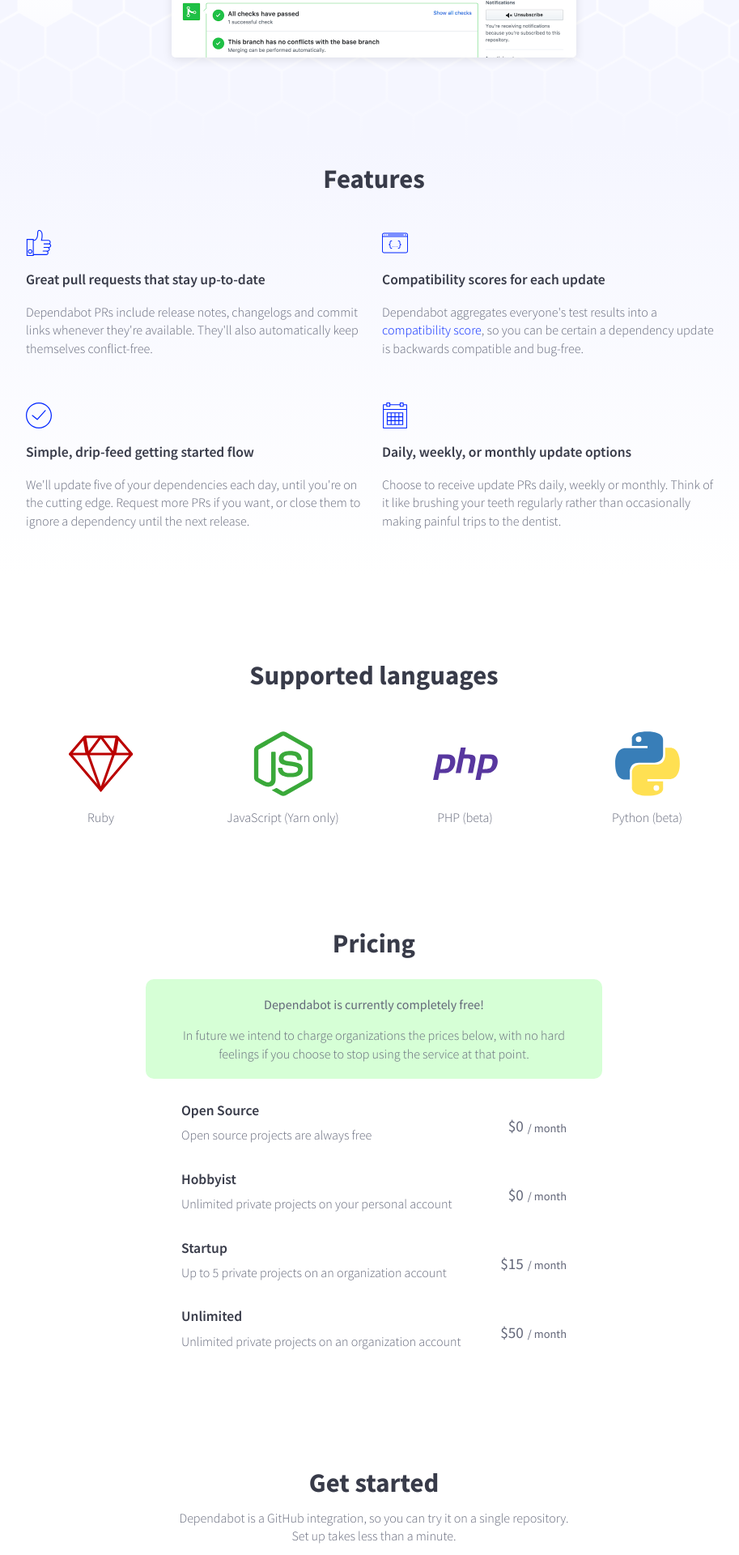
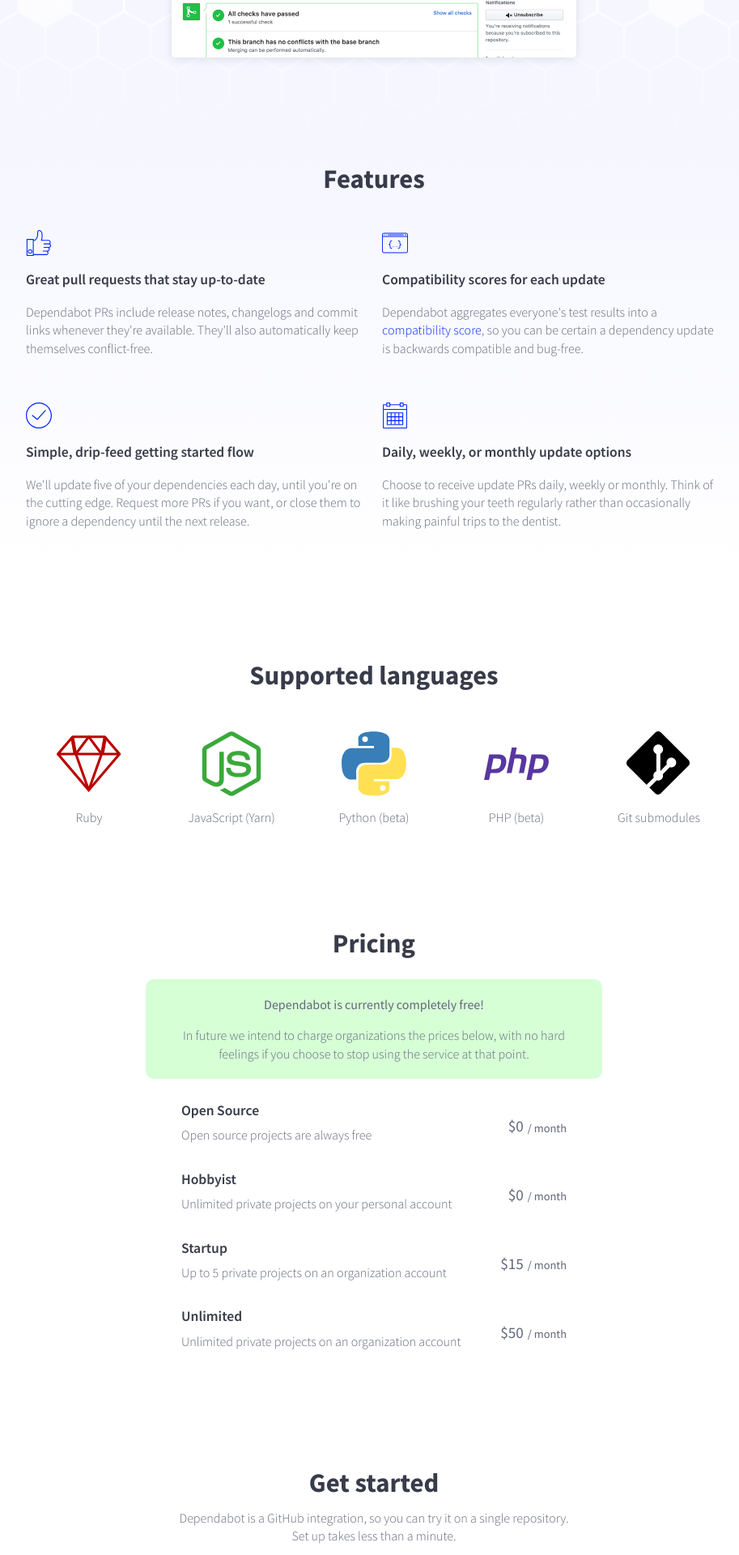
Before and after one commit to desenvolvedorIcotrade/App.bot, a Jekyll site: the page index.html, which Jekyll copies as it is, in a window 1280 px wide. Shown: the part 1452-3372 px from the top of the page at 81% size, without its empty margins (178-1091 px from the left). Built offline with Jekyll 4.4.1, drawn with Linux system fonts in a browser that asks for light colours; nearby versions of some CDN libraries.

Commit message:
Add git submodules

```diff
--- a/css/main.css
+++ b/css/main.css
@@ -759,21 +759,17 @@
 
 .language-boxes {
   display: flex;
-  flex-direction: row; }
+  flex-direction: row;
+  flex-wrap: wrap; }
 
 .language-box {
   flex: 1;
   padding-top: 25px;
   display: flex;
   flex-direction: column;
-  margin: 0 10px;
-  text-align: center; }
-
-.language-box:first-child {
-  margin-left: 0; }
-
-.language-box:last-child {
-  margin-right: 0; }
+  margin: 0 0px;
+  text-align: center;
+  min-width: 100px; }
 
 .language-icon {
   position: relative;
--- a/index.html
+++ b/index.html
@@ -177,7 +177,15 @@
             <img src="/images/icon-js.svg" />
           </div>
           <div class="language-description">
-            JavaScript (Yarn&nbsp;only)
+            JavaScript (Yarn)
+          </div>
+        </div>
+        <div class="language-box">
+          <div class="language-icon">
+            <img src="/images/icon-python.svg" />
+          </div>
+          <div class="language-description">
+            Python (beta)
           </div>
         </div>
         <div class="language-box">
@@ -190,10 +198,10 @@
         </div>
         <div class="language-box">
           <div class="language-icon">
-            <img src="/images/icon-python.svg" />
+            <img src="/images/icon-git.svg" />
           </div>
           <div class="language-description">
-            Python (beta)
+            Git submodules
           </div>
         </div>
       </div>
```
Also changed, not shown: scss/main.scss (+3 -8 lines), images/icon-git.svg (added).
